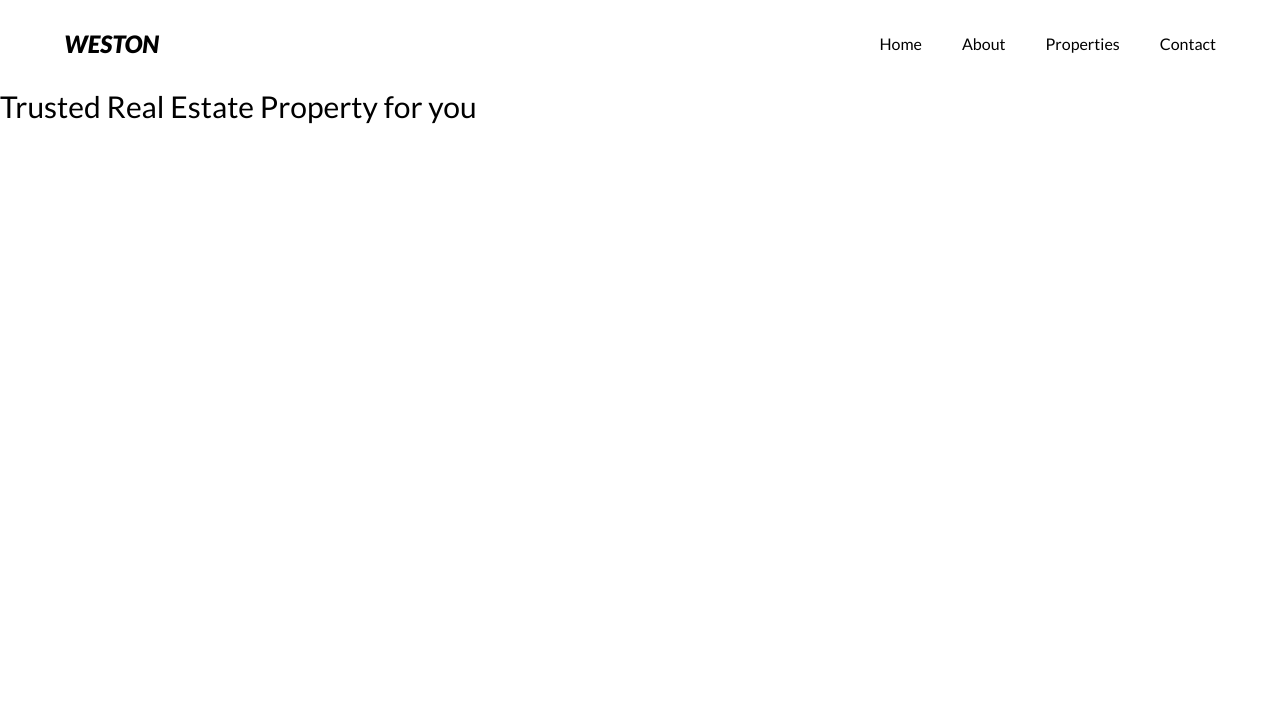
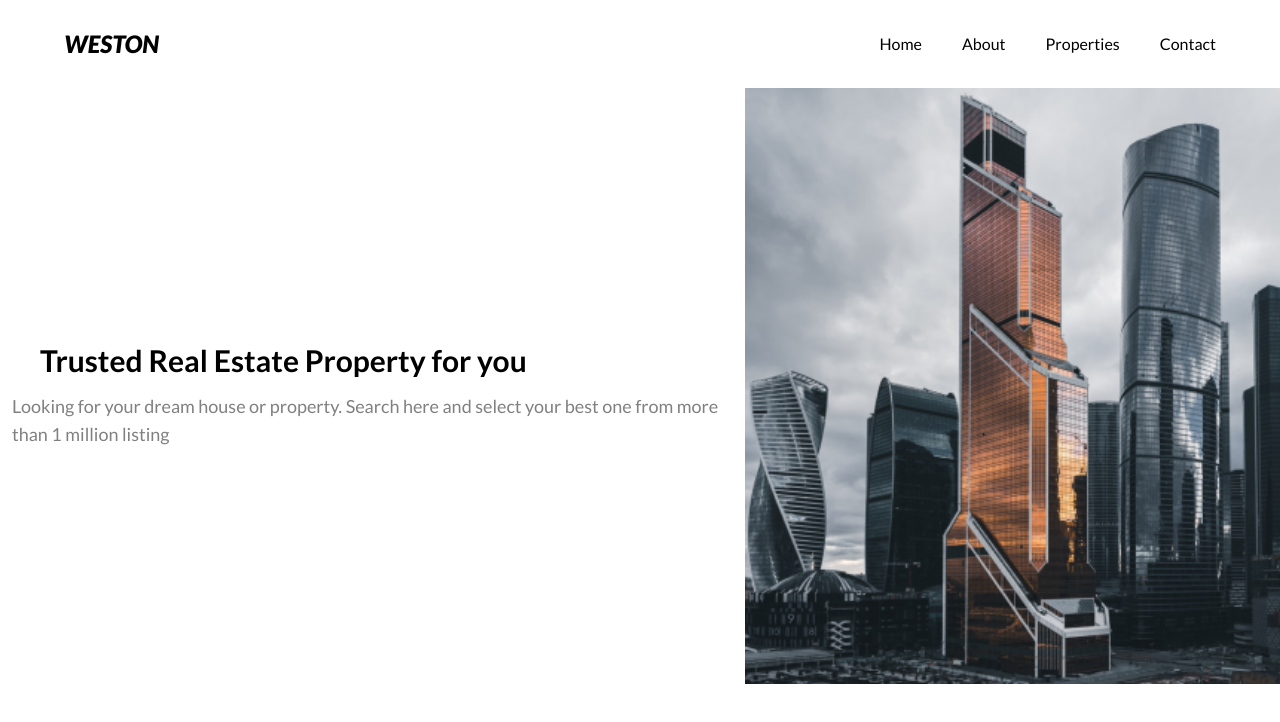
Before and after one commit to DosuFE/dev, a React (Vite) app in the folder react_project/: page / in a window 1280 px wide. Shown: the top 722 px of the page. Built offline with nearby package versions, Linux system fonts and the light colour scheme.

Commit message:
Continuation of hero section which is stopped by button components.

```diff
--- /dev/null
+++ b/react_project/src/Home/HEROSECTION/button.jsx
@@ -0,0 +1,11 @@
+import React from 'react'
+
+const Button = () => {
+  return (
+    <div>
+
+    </div>
+  )
+}
+
+export default Button
--- a/react_project/src/Home/HEROSECTION/heroImageSection.jsx
+++ b/react_project/src/Home/HEROSECTION/heroImageSection.jsx
@@ -1,9 +1,10 @@
 import React from 'react'
+import skype from '../../assets/images/skyper.png'
 
 const HeroImageSection = () => {
   return (
     <div>
-
+      <img src={skype} className='w-full md:w-[35rem] lg:w-[40rem]'/>
     </div>
   )
 }
--- a/react_project/src/Home/HEROSECTION/heroSection.jsx
+++ b/react_project/src/Home/HEROSECTION/heroSection.jsx
@@ -1,11 +1,21 @@
 import React from 'react'
+import HeroImageSection from './heroImageSection';
 
 const HeroSection = () => {
   return (
     <>
-      <section>
-        <main className='font-lato'>
-          <h1 className='text-3xl font-medium text-center md:text-start'>Trusted Real Estate Property for you</h1>
+      <section className='font-lato'>
+        <main className='font-lato flex flex-col md:flex-row-reverse md:items-center md:justify-between'>
+          <HeroImageSection/>
+          <div className='text-center  md:text-start'>
+            <h1 className='text-3xl font-semibold pt-4 px-10 leading-10'>
+              Trusted Real Estate Property for you
+            </h1>
+            <p className='text-lg text-[#808080] font-normal pt-3 px-3'>
+              Looking for your dream house or property. Search here and select
+              your best one from more than 1 million listing
+            </p>
+          </div>
         </main>
       </section>
     </>
--- a/react_project/src/Home/header.jsx
+++ b/react_project/src/Home/header.jsx
@@ -2,21 +2,23 @@ import React from 'react'
 import { BiMenuAltLeft } from "react-icons/bi";
 
   const Header = () => {
-      const navLinks = document.querySelector(".nav-links");
+    const navLinks = document.querySelector(".nav-links");
     function onToggleMenu(e) {
       e.name = e.name === "menu" ? "close" : "menu";
       navLinks.classNameList.toggle("top-[6%]");
     }
   return (
     <>
-      <header className='px-5 py-3 md:px-16 md:py-6'>
+      <header className='px-5 py-3 md:px-12 lg:px-16 md:py-6'>
         <nav className='flex items-center justify-between'>
 
             <h1 className='text-2xl font-extrabold italic py-1'>WESTON</h1>
-            <BiMenuAltLeft className='text-4xl font-bold cursor-pointer hover:scale-110 hover:transition-all hover:duration-700 lg:hidden'/>
+            <BiMenuAltLeft
+            className='text-4xl font-bold cursor-pointer hover:scale-110 hover:transition-all
+            hover:duration-700 md:hidden'/>
 
 
-          <ul className='hidden lg:flex items-center space-x-10'>
+          <ul className='hidden md:flex items-center space-x-10'>
             <li><a href="" className='font-lato font-medium hover:text-slate-800'>Home</a></li>
             <li><a href="" className='font-lato font-medium hover:text-slate-800'>About</a></li>
             <li><a href="" className='font-lato font-medium hover:text-slate-800'>Properties</a></li>
```
